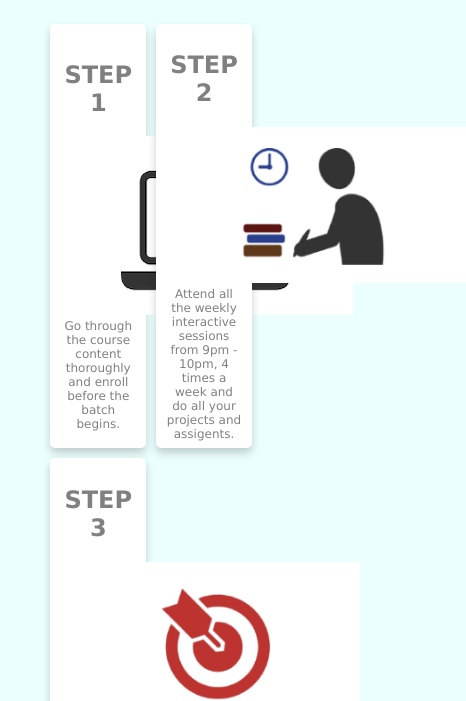
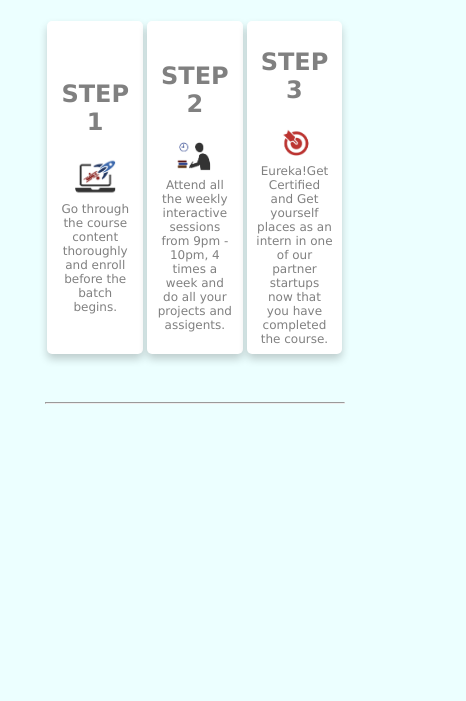
Before and after one commit to Vibatious/skilltern_intern_sample, a plain HTML site: page index.html in a window 390 px wide. Shown: the part 160-861 px from the top of the page, 466 px wide, since content can reach past the window. Drawn offline with Linux system fonts and the light colour scheme.

Commit message:
Add responsiveness

```diff
--- a/index.css
+++ b/index.css
@@ -11,8 +11,11 @@ h1 {
 
 
 }
+img{
+	width:90%;
+}
 .col-lg-4{
-	margin: 5px;
+	margin: 0.65%;
 	background-color: white;
 	/*z-index: */
 	border-radius: 5px;
```
